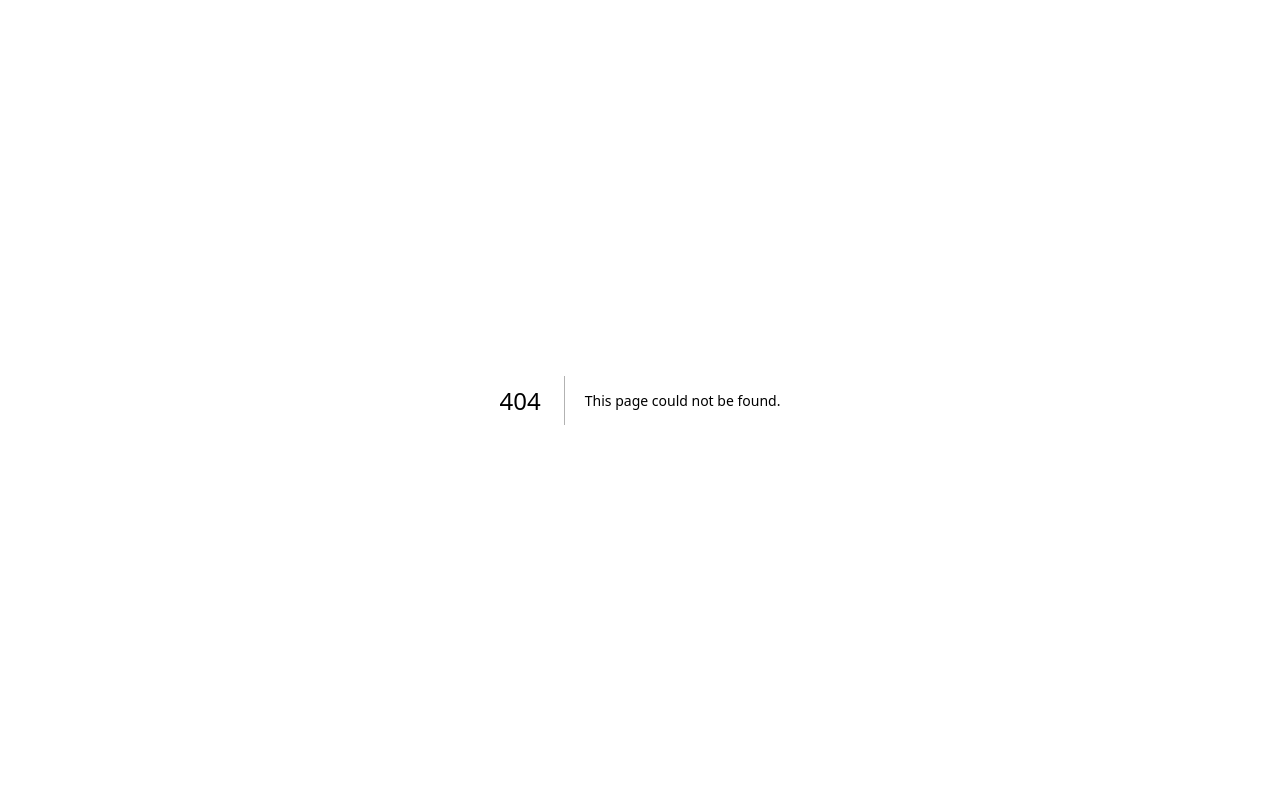
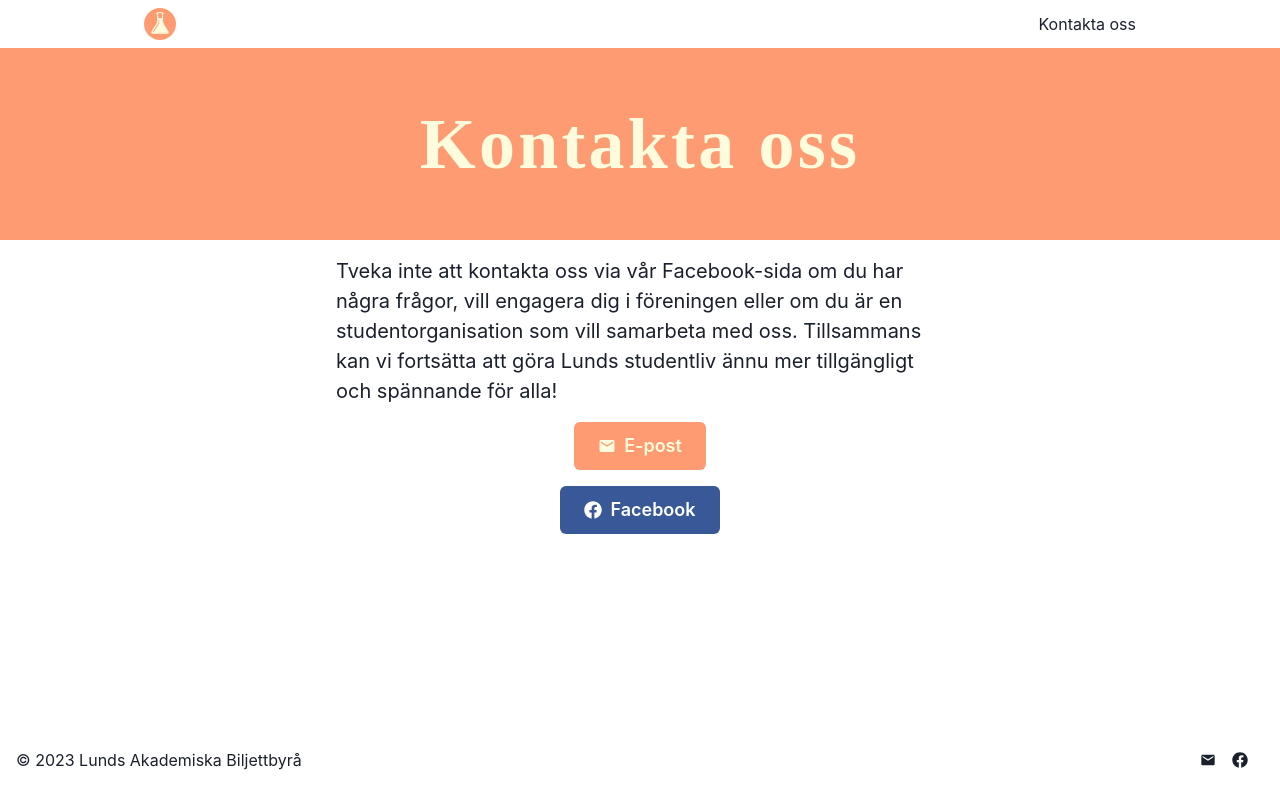
Before and after one commit to Lund-Ticket-System/website-old, a Next.js app: page /kontakta-oss in a window 1280 px wide. Before the commit this address had no page. Built offline with nearby package versions, Linux system fonts and the light colour scheme.

Commit message:
Add contact us

```diff
--- a/components/Footer.tsx
+++ b/components/Footer.tsx
@@ -1,10 +1,24 @@
 import { Container, HStack } from "@chakra-ui/react";
+import { FaFacebook } from "react-icons/fa";
+import { MdMail } from "react-icons/md";
 
 export default function Footer() {
   return (
-    <Container maxW="container.xl" py="1rem">
-      <HStack>
+    <Container maxW="container.xl" py="1rem" mt="auto">
+      <HStack justifyContent="space-between">
         <p>© 2023 Lunds Akademiska Biljettbyrå</p>
+        <HStack p="1rem" spacing="1rem">
+          <a href="mailto:info@labbs.se">
+            <MdMail />
+          </a>
+          <a
+            href="https://www.facebook.com/profile.php?id=100091051603614"
+            target="_blank"
+            rel="noreferrer"
+          >
+            <FaFacebook />
+          </a>
+        </HStack>
       </HStack>
     </Container>
   );
--- /dev/null
+++ b/components/Layout.tsx
@@ -0,0 +1,14 @@
+import { Box, Flex, VStack } from "@chakra-ui/react";
+import { PropsWithChildren } from "react";
+import Footer from "./Footer";
+import Navbar from "./Navbar";
+
+export default function Layout({ children }: PropsWithChildren) {
+  return (
+    <Flex minH="100vh" w="100%" flexDir="column">
+      <Navbar />
+      <Box>{children}</Box>
+      <Footer />
+    </Flex>
+  );
+}
--- /dev/null
+++ b/components/Navbar.tsx
@@ -0,0 +1,18 @@
+import { Box, Container, HStack } from "@chakra-ui/react";
+import Image from "next/image";
+import Link from "next/link";
+
+export default function Navbar() {
+  return (
+    <Container maxW="container.lg" h="3rem" display="flex" alignItems="center">
+      <HStack justifyContent="space-between" w="100%">
+        <Link href="/">
+          <Image src="/favicon.svg" width={32} height={32} alt="LABB Logo" />
+        </Link>
+        <HStack spacing="1rem">
+          <Link href="/kontakta-oss">Kontakta oss</Link>
+        </HStack>
+      </HStack>
+    </Container>
+  );
+}
--- a/package.json
+++ b/package.json
@@ -22,6 +22,7 @@
     "next": "13.2.1",
     "react": "18.2.0",
     "react-dom": "18.2.0",
+    "react-icons": "^4.8.0",
     "typescript": "4.9.5"
   }
 }
--- /dev/null
+++ b/pages/kontakta-oss.tsx
@@ -0,0 +1,88 @@
+import {
+  Box,
+  Button,
+  Container,
+  Heading,
+  HStack,
+  ListItem,
+  OrderedList,
+  Text,
+  VStack,
+} from "@chakra-ui/react";
+import Head from "next/head";
+import Layout from "@/components/Layout";
+import { FaFacebook, FaInstagram } from "react-icons/fa";
+import { MdMail } from "react-icons/md";
+
+export default function Home() {
+  return (
+    <>
+      <Head>
+        <title>LABB - Kontakta oss</title>
+        <meta
+          name="description"
+          content="Kontakta oss på Lunds Akademiska Biljettbyrå, biljettsystemet designat för studenter av studenter."
+        />
+      </Head>
+
+      <Layout>
+        <Box bg="primary.500">
+          <Container maxW="container.xl">
+            <VStack
+              h="calc(30vh - 3rem)"
+              display="flex"
+              justifyContent="center"
+              justifyItems="center"
+              textAlign="center"
+            >
+              <Heading
+                as="h1"
+                fontSize={["6xl", "7xl"]}
+                color="accent.500"
+                letterSpacing="0.2rem"
+              >
+                Kontakta oss
+              </Heading>
+            </VStack>
+          </Container>
+        </Box>
+        <Box>
+          <Container maxW="container.sm" py="1rem" fontSize="xl">
+            <Text>
+              Tveka inte att kontakta oss via vår Facebook-sida om du har några
+              frågor, vill engagera dig i föreningen eller om du är en
+              studentorganisation som vill samarbeta med oss. Tillsammans kan vi
+              fortsätta att göra Lunds studentliv ännu mer tillgängligt och
+              spännande för alla!
+            </Text>
+            <VStack p="1rem" spacing="1rem">
+              <a href="mailto:info@labbs.se">
+                <Button
+                  size="lg"
+                  colorScheme="primary"
+                  textColor="accent.500"
+                  leftIcon={<MdMail />}
+                >
+                  E-post
+                </Button>
+              </a>
+              <a
+                href="https://www.facebook.com/profile.php?id=100091051603614"
+                target="_blank"
+                rel="noreferrer"
+              >
+                <Button
+                  colorScheme="facebook"
+                  size="lg"
+                  leftIcon={<FaFacebook />}
+                >
+                  Facebook
+                </Button>
+              </a>
+            </VStack>
+          </Container>
+        </Box>
+      </Layout>
+    </>
+  );
+}
```
Also changed, not shown: pages/index.tsx (+4 -6 lines), public/favicon.svg, 1 other file (tests, documents, lock files or other folders).
